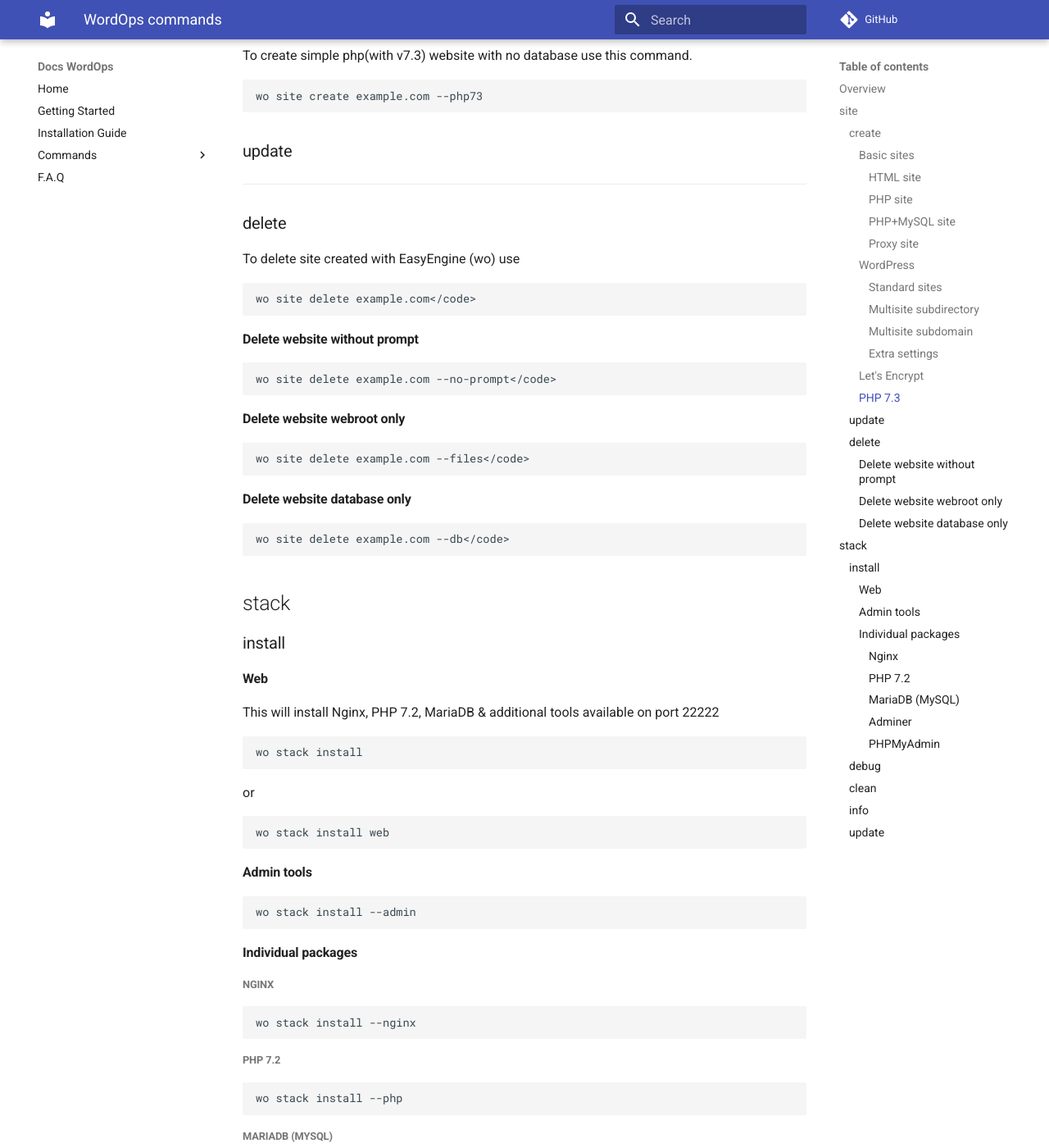
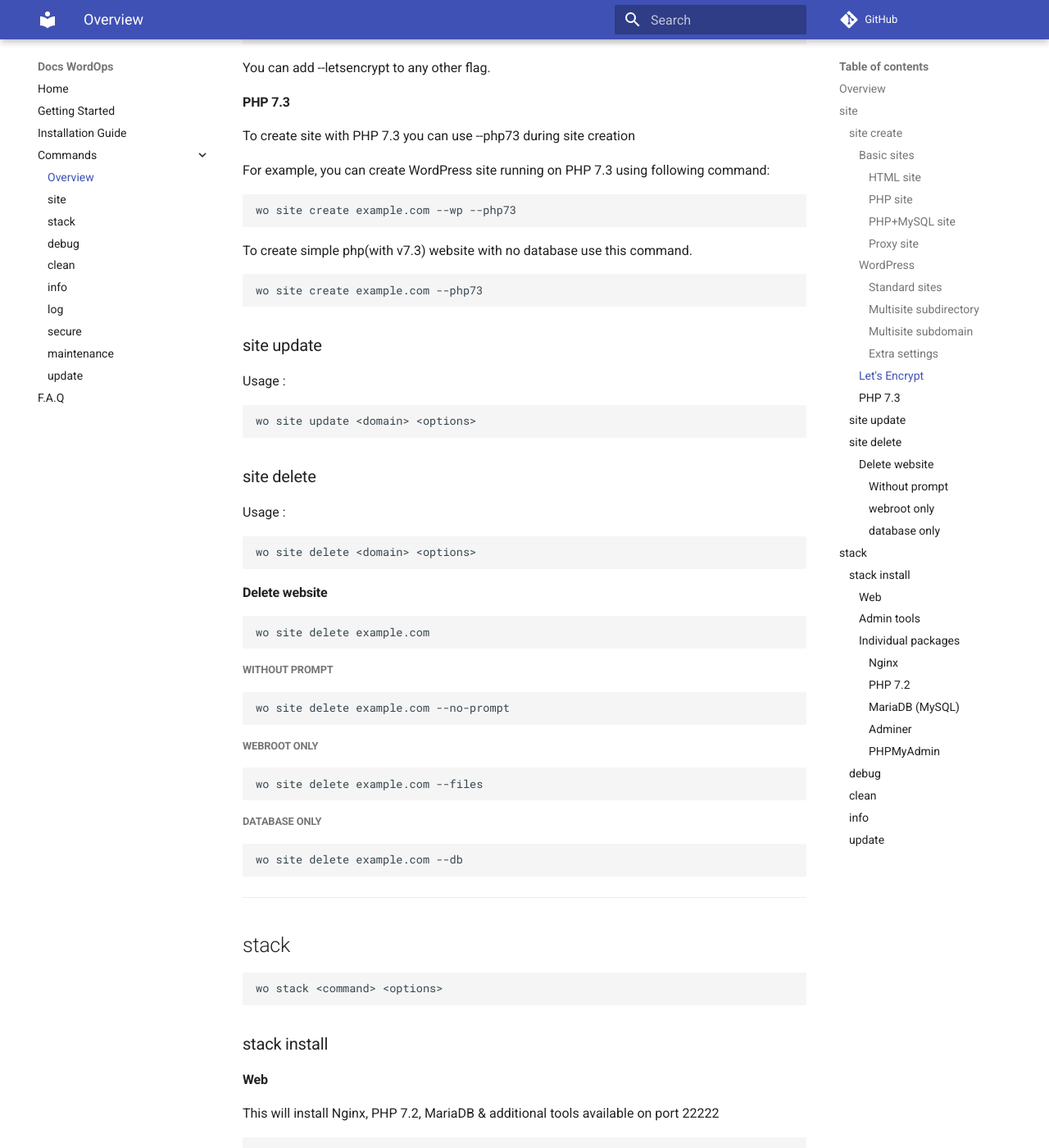
Before and after one commit to WordOps/docs.wordops.net, an MkDocs documentation site: the page built from docs/commands.md, in a window 1280 px wide and 1400 px high, scrolled down 4236 px. Shown: the whole window at 82% size. Built offline with MkDocs 1.6.1 and Material for MkDocs 9.7.7, drawn with Linux system fonts in a browser that asks for light colours; comment, search, counter and statistics services are not loaded; some of the changed text lies outside the part shown.

Commit message:
update domain and commands

````diff
--- a/docs/commands.md
+++ b/docs/commands.md
@@ -14,9 +14,23 @@
 | [maintenance](#maintenance) | perform server package updates | `wo maintenance`
 | [update](#update) | update WordOps | `wo update` |
 
+---
+
 ## site
 
-### create
+Usage :
+
+```bash
+wo site <command> <options>
+```
+
+### site create
+
+Usage :
+
+```bash
+wo site create <domain> <options>
+```
 
 #### Basic sites
 
@@ -169,41 +183,55 @@
 wo site create example.com --php73
 ```
 
-### update
+### site update
 
-
-
---------------------------------------------------------------------------------
-
-### delete
-
-To delete site created with EasyEngine (wo) use
+Usage :
 
 ```bash
-wo site delete example.com</code>
+wo site update <domain> <options>
 ```
 
-#### Delete website without prompt
+### site delete
+
+Usage :
 
 ```bash
-wo site delete example.com --no-prompt</code>
+wo site delete <domain> <options>
 ```
 
-#### Delete website webroot only
+#### Delete website
 
 ```bash
-wo site delete example.com --files</code>
+wo site delete example.com
 ```
 
-#### Delete website database only
+##### Without prompt
 
 ```bash
-wo site delete example.com --db</code>
+wo site delete example.com --no-prompt
 ```
+
+#####  webroot only
+
+```bash
+wo site delete example.com --files
+```
+
+#####  database only
+
+```bash
+wo site delete example.com --db
+```
+
+---
 
 ## stack
 
-### install
+```bash
+wo stack <command> <options>
+```
+
+### stack install
 
 #### Web
 
--- a/mkdocs.yml
+++ b/mkdocs.yml
@@ -1,7 +1,7 @@
 site_name: Docs WordOps
 site_description: Wordops documentation and user guides
 repo_url: https://github.com/WordOps/WordOps/
-edit_uri: "https://github.com/WordOps/docs.wordops.io/edit/master/docs/"
+edit_uri: "https://github.com/WordOps/docs.wordops.net/edit/master/docs/"
 
 theme:
   name: 'material'
@@ -13,8 +13,14 @@
 - Getting Started: 'getting-started.md'
 - Installation Guide: 'installation-guide.md'
 - Commands:
-    - Overview: 'commands/#overview'
-    - site: 'commands/#site'
-    - stack: 'commands/#stack'
-    - update: 'commands/#update'
+  - Overview: 'commands.md'
+  - site: '/commands/#site'
+  - stack: '/commands/#stack'
+  - debug: '/commands/#debug'
+  - clean: '/commands/#clean'
+  - info: '/commands/#info'
+  - log: '/commands/#log'
+  - secure: '/commands/#secure'
+  - maintenance: '/commands/#maintenance'
+  - update: '/commands/#update'
 - F.A.Q: 'faq.md'
````
